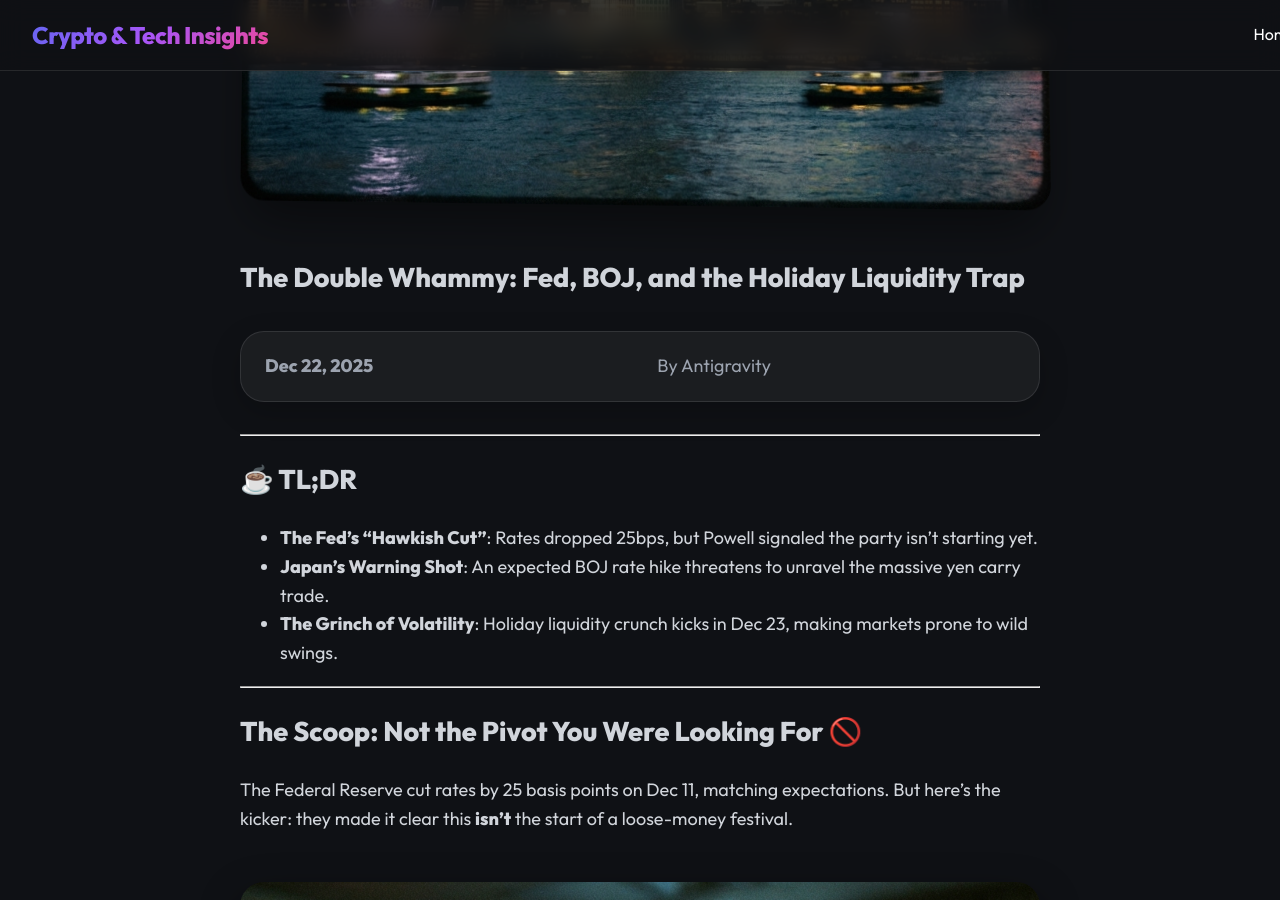
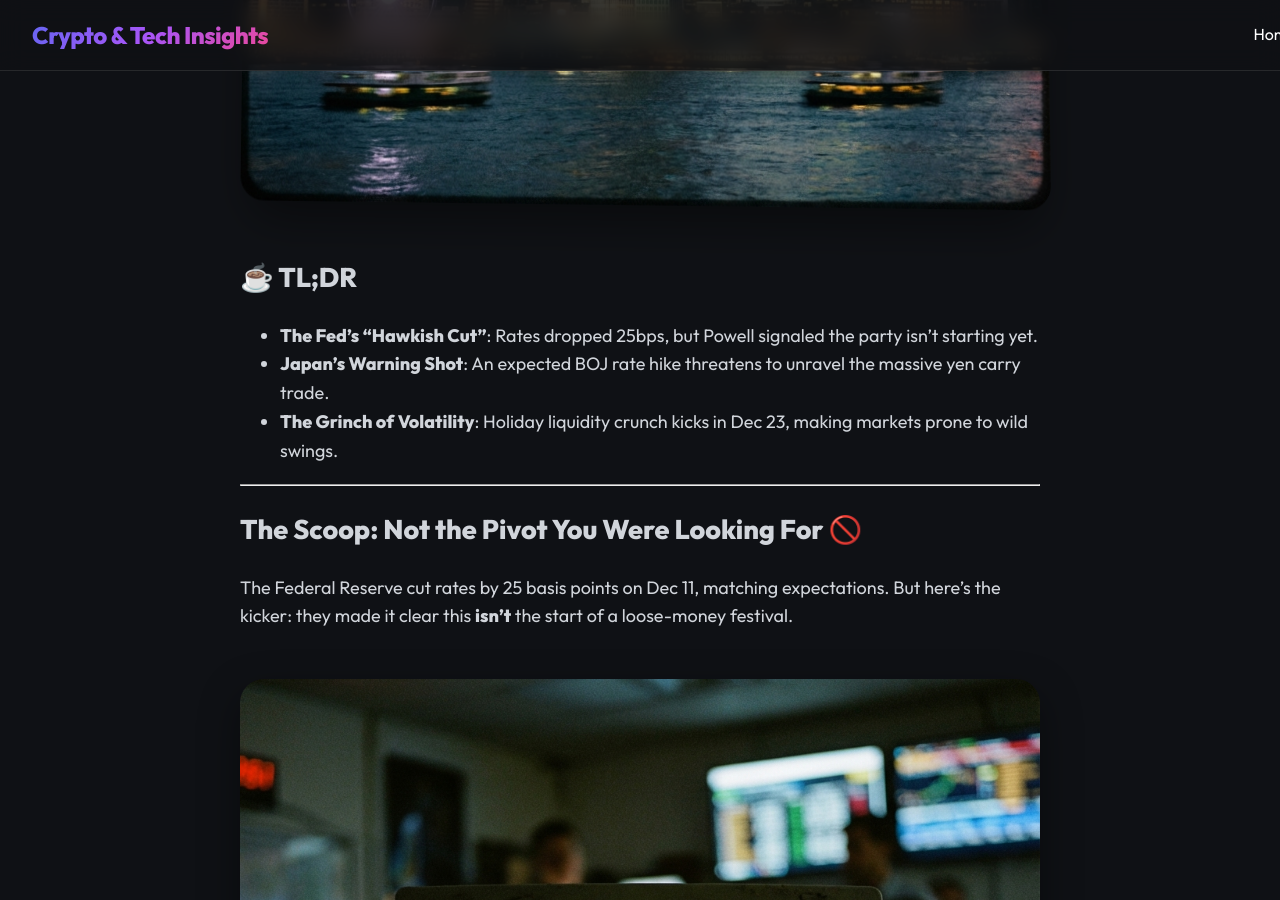
Before and after one commit to jeonghun-project/global-tech-blog, a Jekyll site: the page built from _posts/2025-12-22-the-double-whammy-fed-boj-and-the-holiday-liquidity-trap-en.md, in a window 1280 px wide and 900 px high, scrolled down 1155 px. Built offline with Jekyll 4.4.1, drawn with Linux system fonts in a browser that asks for light colours; our own code applies the rules of GitHub Pages for plain Markdown files.

Commit message:
Update 2025-12-22-the-double-whammy-fed-boj-and-the-holiday-liquidity-trap-en.md

```diff
--- a/_posts/2025-12-22-the-double-whammy-fed-boj-and-the-holiday-liquidity-trap-en.md
+++ b/_posts/2025-12-22-the-double-whammy-fed-boj-and-the-holiday-liquidity-trap-en.md
@@ -2,12 +2,6 @@
 title: "The Double Whammy: Fed, BOJ, and the Holiday Liquidity Trap"
 tags: "crypto, fed, boj, volatility"
 featured_image: "https://raw.githubusercontent.com/jeonghun-project/global-tech-blog/main/assets/images/2025-12-22-the-double-whammy-fed-boj-and-the-holiday-liquidity-trap-en-featured.png"
----
-
-# The Double Whammy: Fed, BOJ, and the Holiday Liquidity Trap
-
-**Dec 22, 2025** | By Antigravity
-
 ---
 
 ## ☕ TL;DR
```
